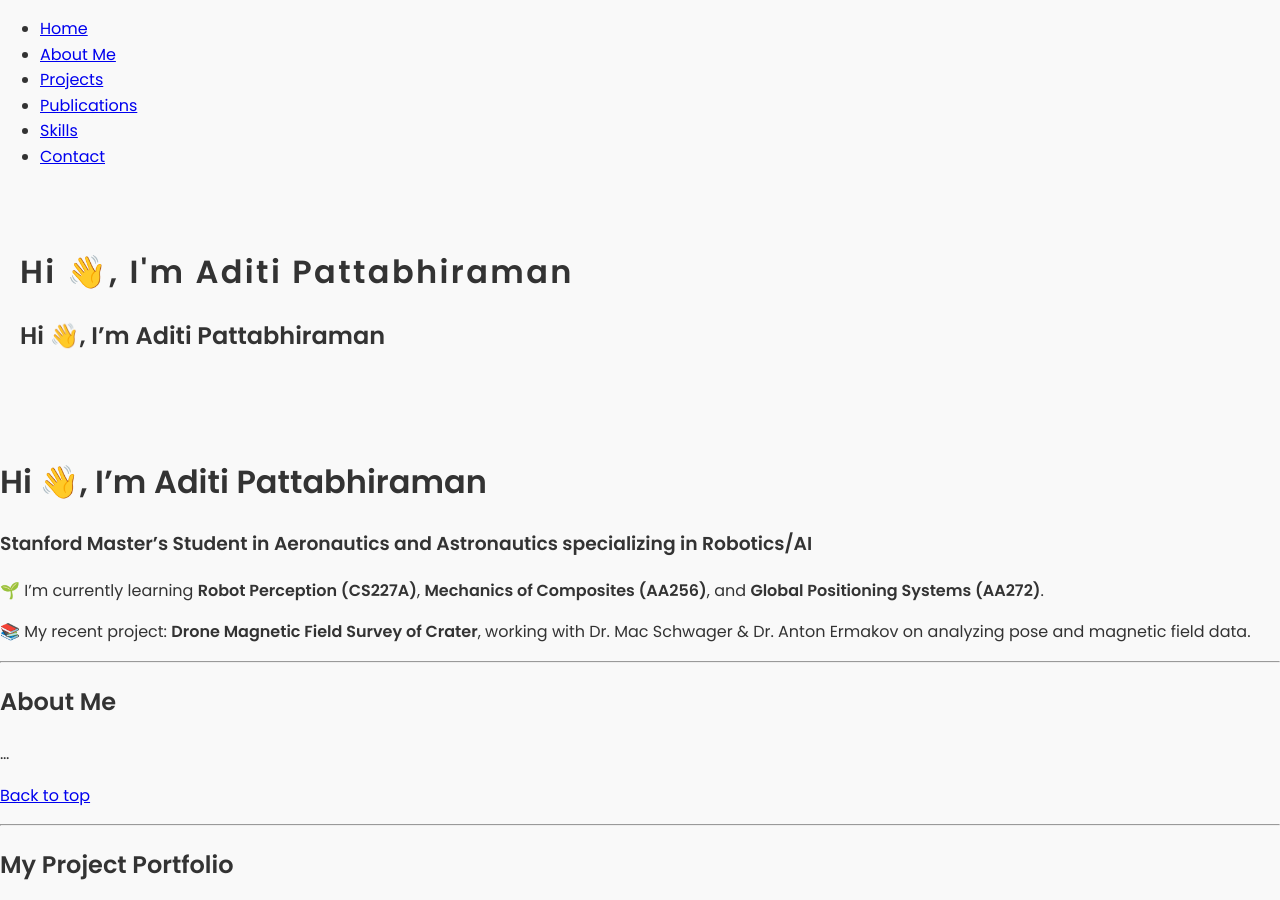
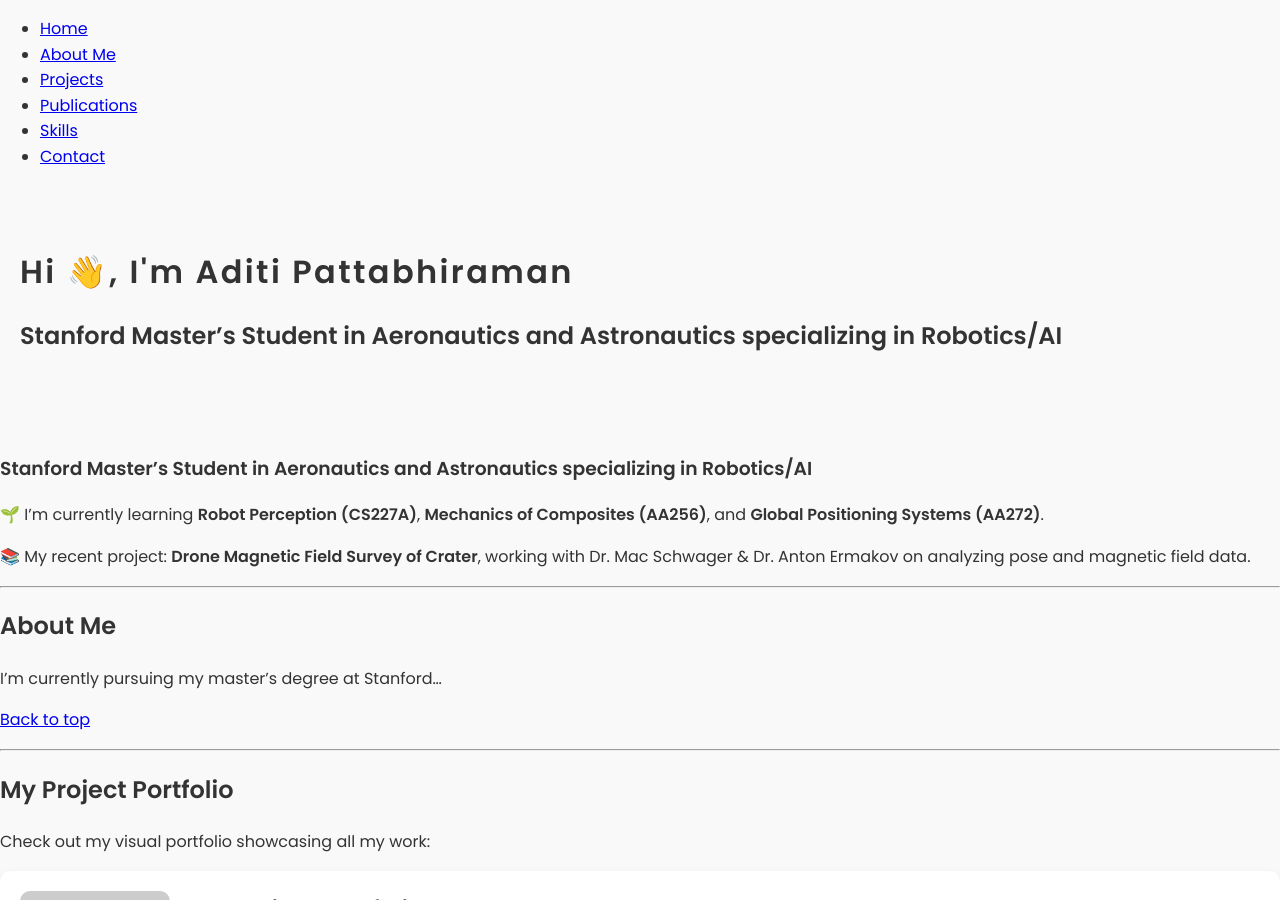
Before and after one commit to aditipattabhiraman/aditipattabhiraman.github.io, a Jekyll site: the page built from index.md, in a window 1280 px wide and 900 px high. Built offline with Jekyll 4.4.1, drawn with Linux system fonts in a browser that asks for light colours; our own code applies the rules of GitHub Pages for plain Markdown files; some of the changed lines change nothing that is shown; some of the changed text lies outside the part shown.

Commit message:
Update index.md

```diff
--- a/index.md
+++ b/index.md
@@ -1,4 +1,3 @@
-# Hi 👋, I'm Aditi Pattabhiraman
 ### Stanford Master's Student in Aeronautics and Astronautics specializing in Robotics/AI
 
 🌱 I’m currently learning **Robot Perception (CS227A)**, **Mechanics of Composites (AA256)**, and **Global Positioning Systems (AA272)**.
@@ -9,7 +8,7 @@
 
 ## About Me
 
-...
+I'm currently pursuing my master's degree at Stanford...
 
 [Back to top](#top)
 
@@ -69,3 +68,15 @@
 <i class="fas fa-microchip"></i> Embedded Systems, Raspberry Pi, Arduino
 
 [Back to top](#top)
+
+---
+
+## Contact
+
+📫 Email: [aditipat@stanford.edu](mailto:aditipat@stanford.edu) or [aditi.pattabhiraman@gmail.com](mailto:aditi.pattabhiraman@gmail.com)
+
+🔗 Connect with me:
+[LinkedIn](https://www.linkedin.com/in/aditi-p-1812a91b3/) |
+[GitHub](https://github.com/aditipattabhiraman)
+
+[Back to top](#top)
```
